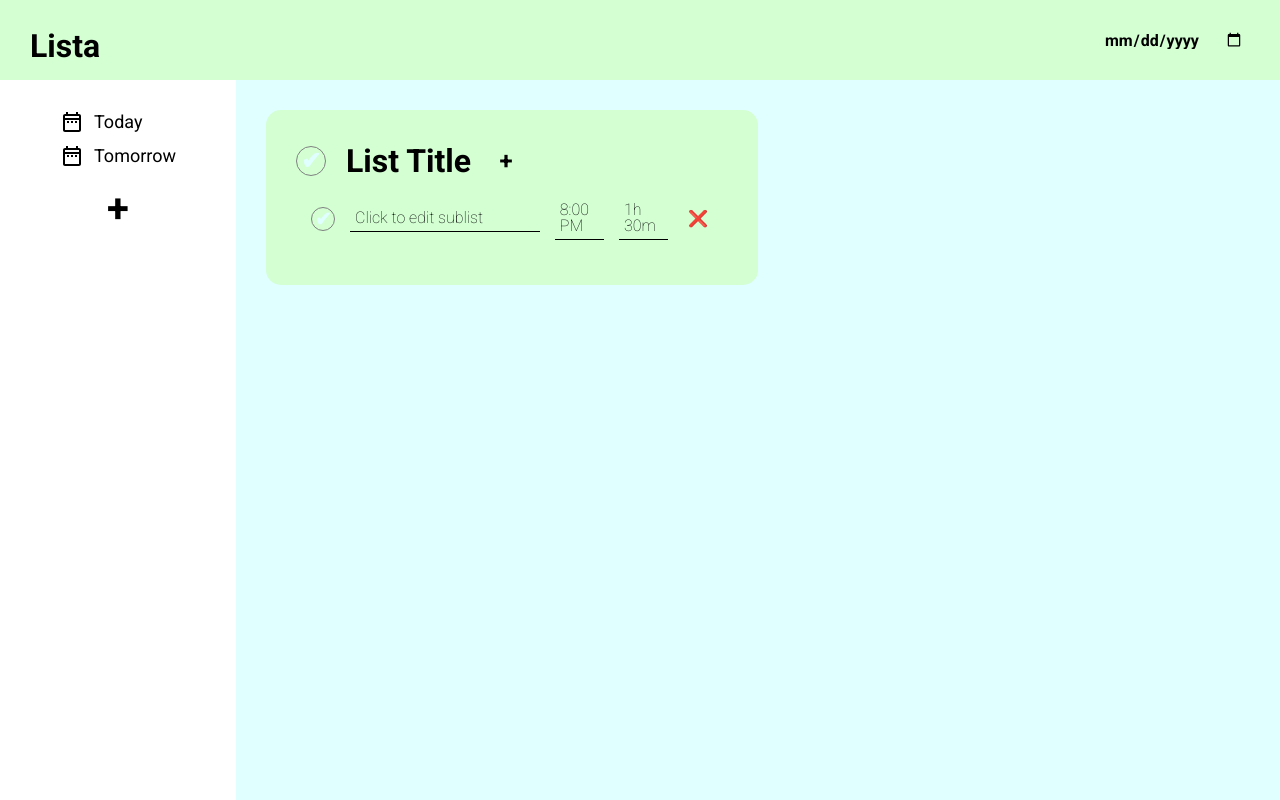
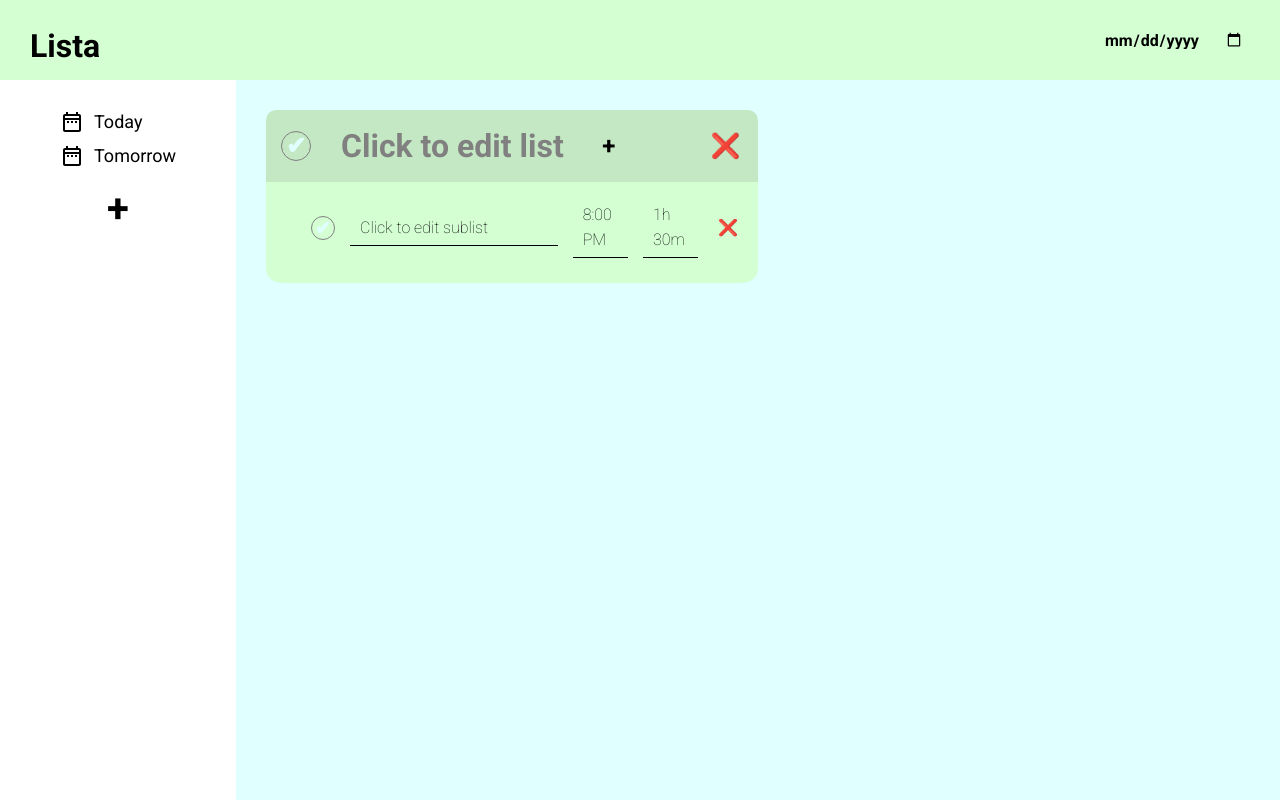
Before and after one commit to natdlc/todo, a website built with webpack: page dist/index.html in a window 1280 px wide. Built offline with nearby package versions, Linux system fonts and the light colour scheme.

Commit message:
list delete button dom

```diff
--- a/src/dom/main/1-lists-wrapper/lists-wrapper.js
+++ b/src/dom/main/1-lists-wrapper/00-lists-wrapper.js
@@ -1,4 +1,4 @@
-import {insertList} from './list.js';
+import {insertList} from './10-list.js';
 
 const insertListsWrapper = parent => {
     const listsWrapper = document.createElement('div');
--- a/src/dom/main/1-lists-wrapper/list.js
+++ b/src/dom/main/1-lists-wrapper/10-list.js
@@ -1,5 +1,5 @@
-import {insertListHeader} from './list-header.js';
-import {insertSublistWrapper} from './sublist.js';
+import {insertListHeader} from './11-list-header.js';
+import {insertSublistWrapper} from './12-sublist.js';
 
 const insertList = parent => {
     const list = document.createElement('div');
--- a/src/dom/main/1-lists-wrapper/list-header.js
+++ b/src/dom/main/1-lists-wrapper/11-list-header.js
@@ -1,4 +1,5 @@
 import {addSublistBtnEvent} from '../../../features/add-sublist-btn.js';
+import {listDelBtnEvent} from '../../../features/del-list-btn.js';
 
 const insertListHeader = parent => {
     const listHeader = document.createElement('div');
@@ -6,6 +7,7 @@ const insertListHeader = parent => {
     insertListCheckmark(listHeader);
     insertListTitle(listHeader);
     insertAddSublistBtn(listHeader);
+    insertDelBtn(listHeader);
     parent.appendChild(listHeader);
 };
 
@@ -18,7 +20,6 @@ const insertListCheckmark = parent => {
 
 const insertListTitle = parent => {
     const h1 = document.createElement('h1');
-    h1.innerText = 'List Title';
     h1.setAttribute('contenteditable', '');
     parent.appendChild(h1);
 };
@@ -31,4 +32,12 @@ const insertAddSublistBtn = parent => {
     parent.appendChild(btn);
 };
 
+const insertDelBtn = parent => {
+    const btn = document.createElement('button');
+    btn.classList.add('del-list-btn');
+    btn.innerHTML = '&#10060;'
+    btn.addEventListener('click', listDelBtnEvent);
+    parent.appendChild(btn);
+}
+
 export {insertListHeader};
--- a/src/dom/main/main.js
+++ b/src/dom/main/main.js
@@ -1,5 +1,5 @@
 import {insertSideBar} from './0-sidebar/sidebar.js';
-import {insertListsWrapper} from './1-lists-wrapper/lists-wrapper.js';
+import {insertListsWrapper} from './1-lists-wrapper/00-lists-wrapper.js';
 
 const insertMain = () => {
     const main = document.createElement('main');
--- a/src/features/add-list-btn.js
+++ b/src/features/add-list-btn.js
@@ -1,4 +1,4 @@
-import {insertList} from '../dom/main/1-lists-wrapper/list.js';
+import {insertList} from '../dom/main/1-lists-wrapper/10-list.js';
 
 const addList = () => {
     const btn = document.querySelector('.add-list-btn');
--- a/src/features/add-sublist-btn.js
+++ b/src/features/add-sublist-btn.js
@@ -1,4 +1,4 @@
-import {insertSublistWrapper} from '../dom/main/1-lists-wrapper/sublist';
+import {insertSublistWrapper} from '../dom/main/1-lists-wrapper/12-sublist.js';
 
 const addSublistBtnEvent = e => {
     const parentList = e.path[2];
--- /dev/null
+++ b/src/features/del-list-btn.js
@@ -0,0 +1,5 @@
+const listDelBtnEvent = e => {
+    e.path[2].remove();
+};
+
+export {listDelBtnEvent};
--- a/src/styles/main/2-lists.css
+++ b/src/styles/main/2-lists.css
@@ -11,18 +11,35 @@
 .list {
   background: rgb(211, 255, 211);
   width: 50%;
-    padding: 30px;
   border-radius: 15px;
+  display: flex;
+  flex-direction: column;
+  gap: 10px;
 }
 
 .list-header {
   display: flex;
   align-items: center;
-    gap: 15px;
+  gap: 25px;
+  position: relative;
+  background-color: rgb(195, 232, 195);
+  border-top-left-radius: 10px;
+  border-top-right-radius: 10px;
+  padding: 15px;
+}
+
+.del-list-btn {
+  display: flex;
+  width: 55px;
+  height: 55px;
+  justify-content: center;
+  align-items: center;
+  position: absolute;
+  right: 5px;
 }
 
 .sublist-wrapper {
-    padding: 15px;
+  padding: 5px 15px 25px 45px;
   display: flex;
   align-items: center;
   gap: 15px;
@@ -47,7 +64,7 @@
 }
 
 .sublist {
-    padding: 5px;
+  padding: 5px 10px 5px 10px;
   width: 60%;
   border: none;
   background: none;
@@ -55,6 +72,7 @@
   color: black;
   font-weight: 300;
   cursor: pointer;
+  line-height: 25px;
 }
 
 .sublist[contenteditable]:empty::before {
@@ -93,6 +111,6 @@
 }
 
 .list-header h1[contenteditable]:empty::before {
-    content: 'Click edit list';
+  content: 'Click to edit list';
   color: gray;
 }
```
Also changed, not shown: src/index.js (+7 -3 lines), dist/main.bundle.js, src/dom/main/1-lists-wrapper/12-sublist.js (renamed from src/dom/main/1-lists-wrapper/sublist.js). Lines whose indentation alone changed are shown as unchanged.
